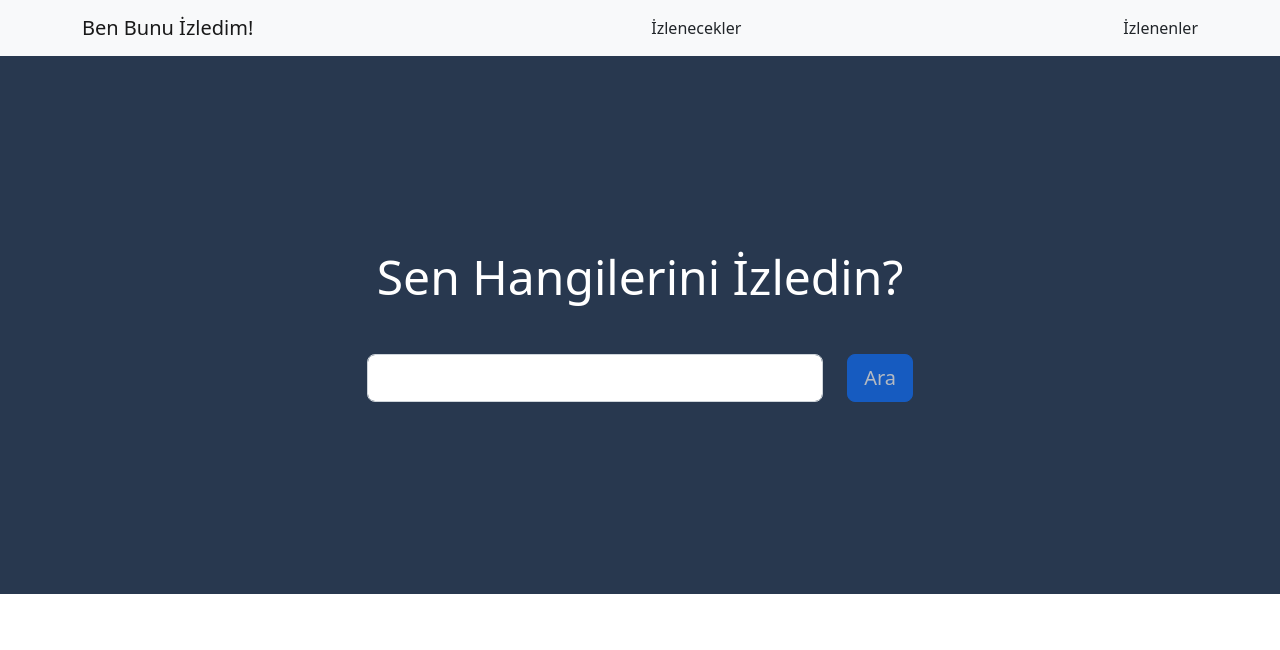
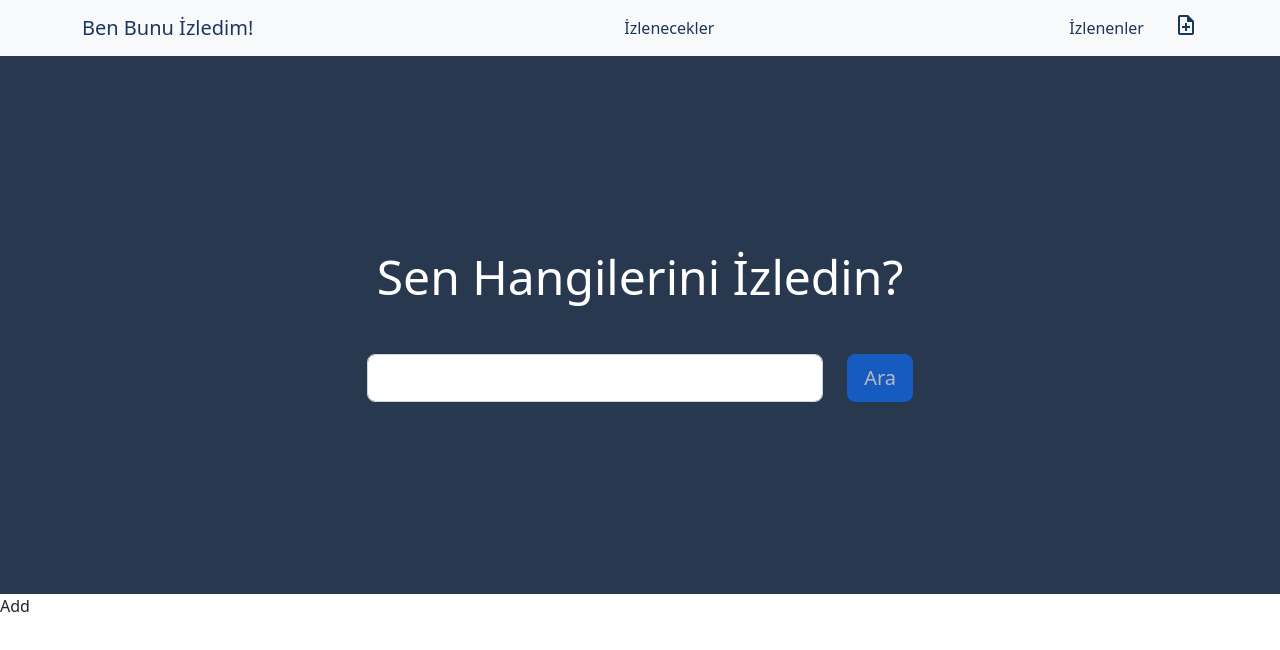
Before and after one commit to belkisarslan/ben-bunu-izledim, a React (Create React App) app: page /Add in a window 1280 px wide. Shown: the top 650 px of the page. Built offline with nearby package versions, Linux system fonts and the light colour scheme.

Commit message:
watced watchlist add first step

```diff
--- a/src/App.css
+++ b/src/App.css
@@ -28,3 +28,37 @@ header.masthead {
       font-size: 3rem;
     }
   }
+
+
+  .navbar-brand{
+    color: #1c375e
+  }
+
+  .nav-links {
+    padding: 0;
+    margin: 0;
+    list-style: none;
+    display: flex;
+    align-items: center;
+  }
+
+  .nav-links li {
+    display: inline-block;
+    margin-right: 30px;
+    text-decoration: none;
+    color:#1c375e;
+  }
+
+  .nav-links li a{
+    text-decoration: none;
+    color: #1c375e;
+  }
+
+  .brand a {
+    text-decoration: none;
+    color: #1c375e;
+  }
+
+  .nav-links li:last-child {
+    margin-right: 0;
+  }
--- a/src/App.js
+++ b/src/App.js
@@ -1,13 +1,18 @@
 import Header from './components/Header';
 import './App.css';
 import {BrowserRouter as Router, Route, Routes } from 'react-router-dom';
+import WatchList from './components/WatchList';
+import Watched from './components/Watched';
+import Add from './components/Add';
 
 function App() {
   return (
     <Router>
       <Header/>
       <Routes>
-        <Route/>
+        <Route path="/" element={<WatchList/>}/>
+        <Route path="/Watched" element={<Watched/>}/>
+        <Route path="/Add" element={<Add/>}/>
       </Routes>
     </Router>
   );
--- /dev/null
+++ b/src/components/Add.js
@@ -0,0 +1,9 @@
+import React from 'react'
+
+const Add = () => {
+  return (
+    <div>Add</div>
+  )
+}
+
+export default Add
--- a/src/components/Header.js
+++ b/src/components/Header.js
@@ -1,13 +1,26 @@
 import React from 'react'
+import { Link } from 'react-router-dom'
+import '../App.css'
 
 const Header = () => {
     return (
         <>
-            <nav class="navbar navbar-light bg-light static-top">
-                <div class="container">
-                    <a class="navbar-brand" href="#!">Ben Bunu İzledim!</a>
-                    <div>İzlenecekler</div>
-                    <div>İzlenenler</div>
+            <nav className="navbar navbar-light bg-light static-top">
+                <div className="container">
+                    <a className="navbar-brand" href="#!">Ben Bunu İzledim!</a>
+                    <div className='brand'>
+                        <Link to={"/"}>İzlenecekler</Link>
+                    </div>
+                    <ul className='nav-links'>
+                        <li>
+                            <Link to={"/Watched"}>İzlenenler</Link>
+                        </li>
+                        <li>
+                            <Link to={"/Add"}><span className="material-symbols-outlined">
+                                note_add
+                            </span></Link>
+                        </li>
+                    </ul>
                 </div>
             </nav>
             <header className='masthead'>
@@ -20,8 +33,8 @@ const Header = () => {
                                     <div className='col'>
                                         <input className="form-control form-control-lg" type="text" />
                                     </div>
-                                    <div class="col-auto">
-                                        <button class="btn btn-primary btn-lg disabled" id="submitButton" type="submit">Ara</button>
+                                    <div className="col-auto">
+                                        <button className="btn btn-primary btn-lg disabled" id="submitButton" type="submit">Ara</button>
                                     </div>
                                 </div>
                             </div>
--- /dev/null
+++ b/src/components/WatchList.js
@@ -0,0 +1,9 @@
+import React from 'react'
+
+const WatchList = () => {
+  return (
+    <div>WatchList</div>
+  )
+}
+
+export default WatchList
--- /dev/null
+++ b/src/components/Watched.js
@@ -0,0 +1,9 @@
+import React from 'react'
+
+const Watched = () => {
+  return (
+    <div>Watched</div>
+  )
+}
+
+export default Watched
```
